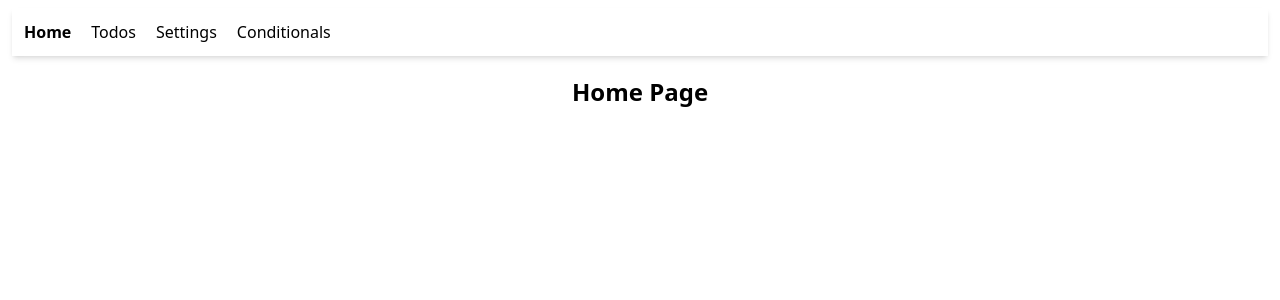
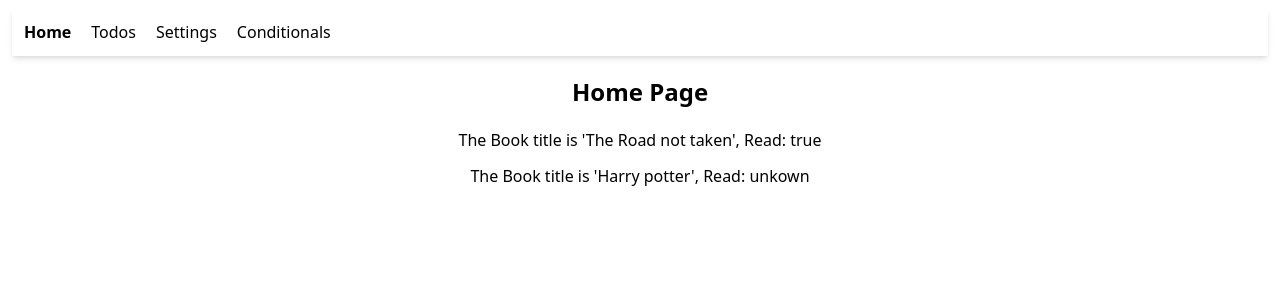
Before and after one commit to alonzojoe/ad-ts, a React (Vite) app: page / in a window 1280 px wide. Shown: the top 300 px of the page. Built offline with nearby package versions, Linux system fonts and the light colour scheme.

Commit message:
implement GenericList in Home component supplied required props: items, getRow and getKey

```diff
--- a/src/pages/Home.tsx
+++ b/src/pages/Home.tsx
@@ -1,9 +1,19 @@
 import Container from "../components/Shared/Container";
-
+import GenericList from "../components/Lists/GenericList";
 const Home = () => {
   return (
     <Container>
       <h1 className="text-2xl font-bold">Home Page</h1>
+      <GenericList
+        items={[
+          { id: 1, title: "The Road not taken", isRead: true },
+          { id: 2, title: "Harry potter" },
+        ]}
+        getKey={(poem) => poem.id}
+        getRow={(poem) =>
+          `The Book title is '${poem.title}', Read: ${poem.isRead || "unkown"}`
+        }
+      />
     </Container>
   );
 };
```
